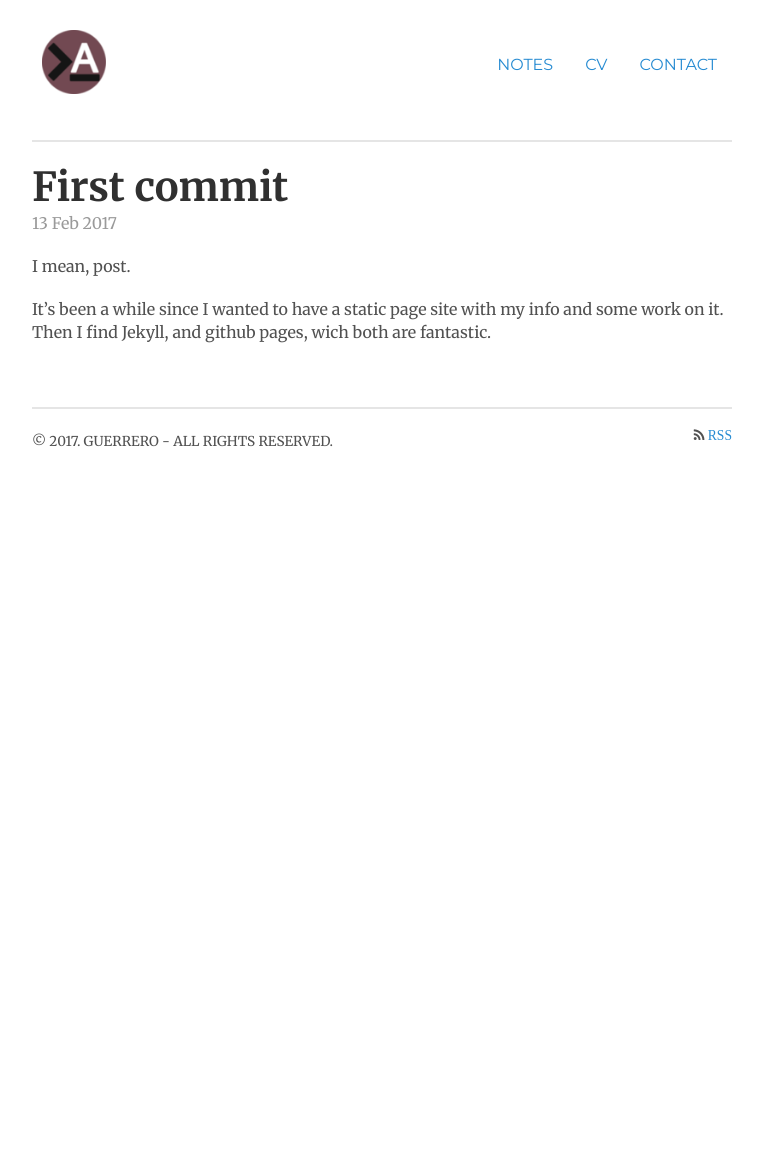
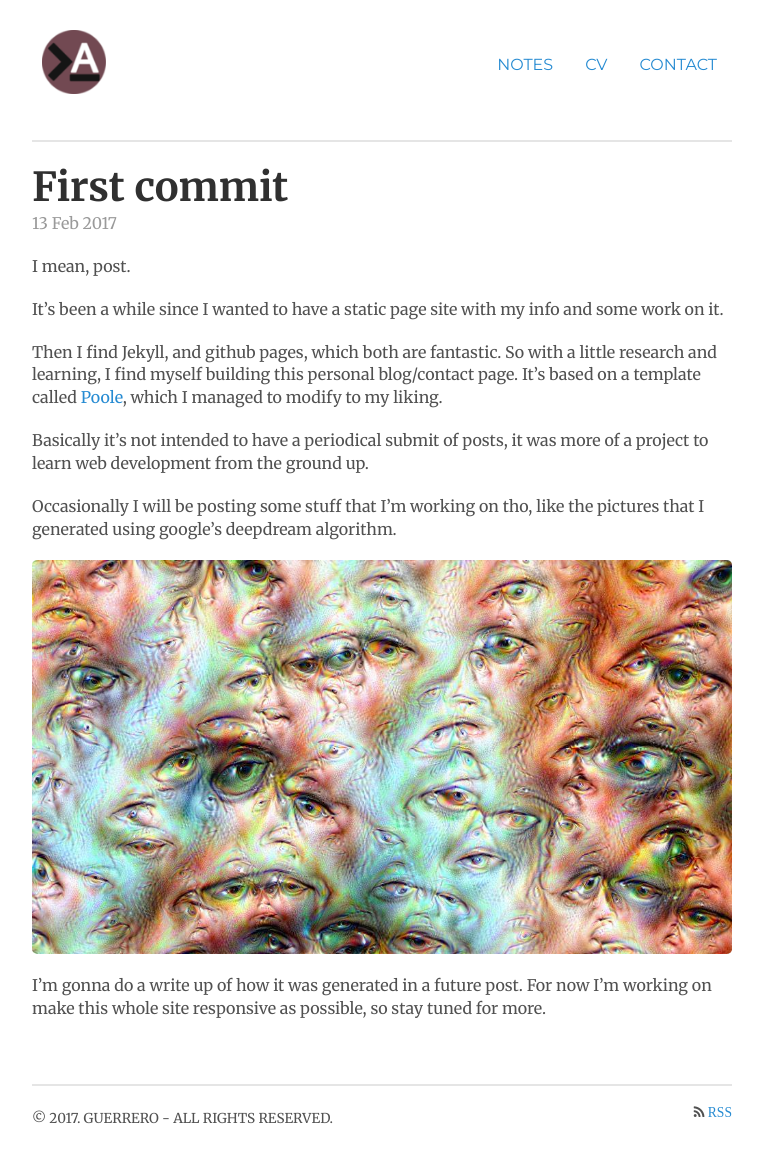
Before and after one commit to augustoguerrero/augustoguerrero.github.io, a Jekyll site: the page built from _posts/2017-02-13-initial-commit.md, in a window 1280 px wide. Shown: the whole page, without its empty margins (258-1021 px from the left). Built offline with Jekyll 4.4.1, drawn with Linux system fonts in a browser that asks for light colours; before the commit the page ends 900 px from its top, so only the background shows below that.

Commit message:
first post updated

```diff
--- a/_posts/2017-02-13-initial-commit.md
+++ b/_posts/2017-02-13-initial-commit.md
@@ -6,4 +6,13 @@ title: First commit
 I mean, post.
 
 It's been a while since I wanted to have a static page site with my info and some work on it.
-Then I find Jekyll, and github pages, wich both are fantastic.
+
+Then I find Jekyll, and github pages, which both are fantastic. So with a little research and learning, I find myself building this personal blog/contact page. It's based on a template called [Poole](https://github.com/poole/poole), which I managed to modify to my liking.
+
+Basically it's not intended to have a periodical submit of posts, it was more of a project to learn web development from the ground up.
+
+Occasionally I will be posting some stuff that I'm working on tho, like the pictures that I generated using google's deepdream algorithm.
+
+![Deepdreaming](/images/0099.jpg)
+
+I'm gonna do a write up of how it was generated in a future post. For now I'm working on make this whole site responsive as possible, so stay tuned for more.
```
Also changed, not shown: images/0099.jpg (added).
